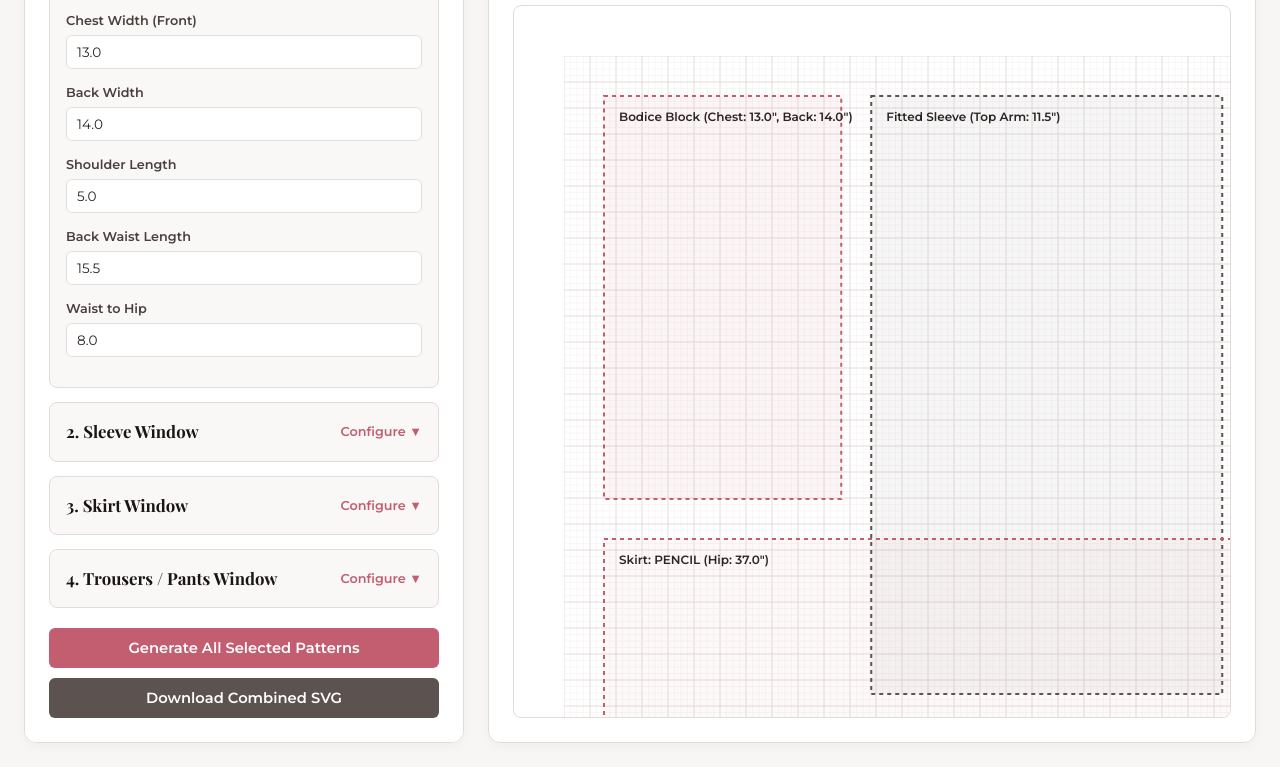
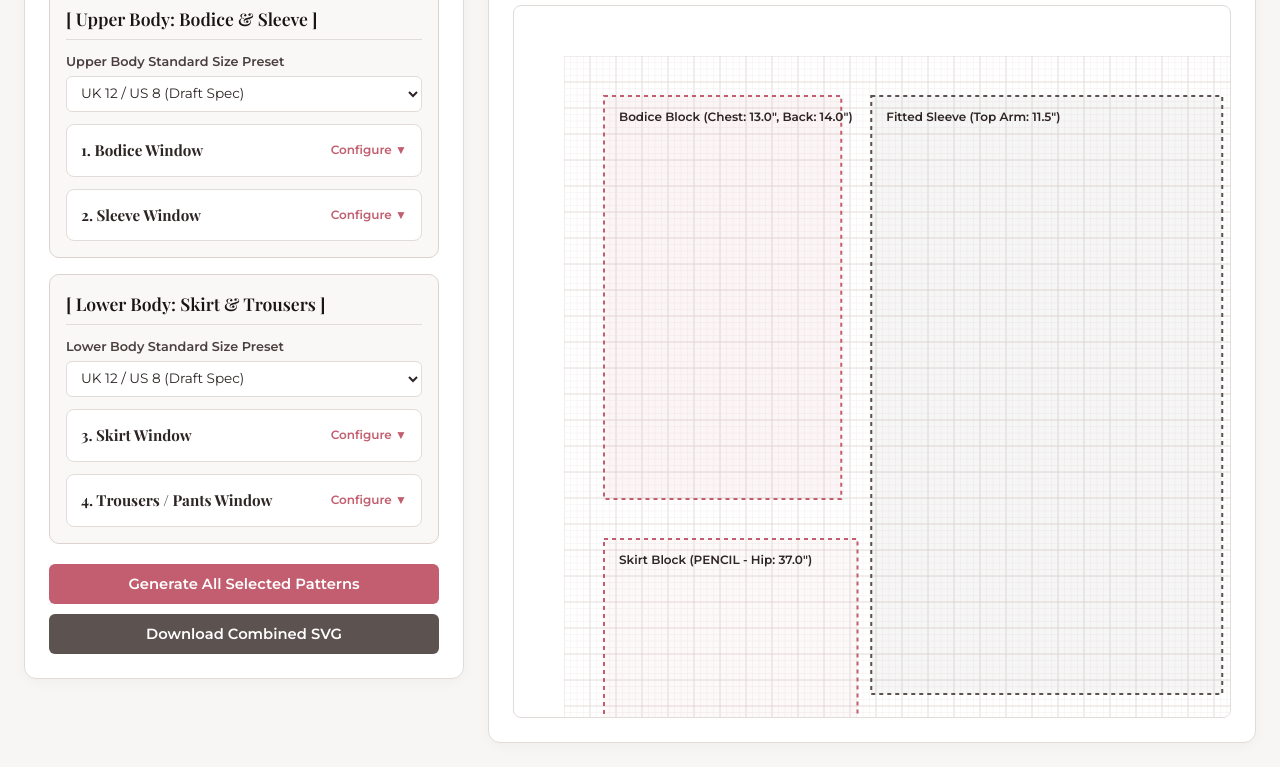
Before and after one commit to lilikid/parametric-pattern-generator, a plain HTML site: page index.html in a window 1280 px wide. Both pictures are taken after a click on the button "Generate All Selected Patterns". Shown: the part 221-988 px from the top of the page. Drawn offline with nearby package versions, Linux system fonts and the light colour scheme; a web font is replaced by a local one.

Commit message:
Update index.html

```diff
--- a/index.html
+++ b/index.html
@@ -119,12 +119,32 @@
             overflow-y: auto;
         }
 
+        .section-bracket {
+            background: #faf8f7;
+            border: 1px solid #dcd3ce;
+            border-radius: 10px;
+            padding: 16px;
+            margin-bottom: 16px;
+        }
+
+        .section-bracket-title {
+            font-family: var(--heading-font);
+            font-size: 1.1rem;
+            color: #1a1514;
+            margin-bottom: 12px;
+            padding-bottom: 6px;
+            border-bottom: 1px solid var(--border-color);
+            display: flex;
+            justify-content: space-between;
+            align-items: center;
+        }
+
         .garment-module {
-            background: #faf8f7;
+            background: #ffffff;
             border: 1px solid var(--border-color);
             border-radius: 8px;
-            margin-bottom: 14px;
-            padding: 16px;
+            margin-bottom: 12px;
+            padding: 14px;
         }
 
         .garment-module-header {
@@ -136,17 +156,17 @@
 
         .garment-module h3 {
             font-family: var(--heading-font);
-            font-size: 1.05rem;
-            color: #1a1514;
+            font-size: 0.95rem;
+            color: #2c2524;
         }
 
         .garment-module-body {
-            margin-top: 14px;
-            padding-top: 14px;
+            margin-top: 12px;
+            padding-top: 12px;
             border-top: 1px dashed var(--border-color);
         }
 
-        .input-section { margin-bottom: 14px; }
+        .input-section { margin-bottom: 12px; }
 
         .input-section label {
             display: block;
@@ -264,9 +284,7 @@
             cursor: grab;
         }
 
-        #svg-scroll-viewport:active {
-            cursor: grabbing;
-        }
+        #svg-scroll-viewport:active { cursor: grabbing; }
 
         #svg-canvas-wrapper {
             position: absolute;
@@ -303,21 +321,16 @@
         <div class="control-panel">
             <h2 style="font-family:var(--heading-font); font-size:1.15rem; margin-bottom:14px;">Pattern Modules</h2>
 
-            <!-- Separate Standard Sizers -->
-            <div class="input-section" style="background:#f4eee9; padding:12px; border-radius:8px; border:1px solid #e0d5d0;">
-                <label for="upperStandardSize" style="color:#2c2524; font-weight:700;">Upper Body Standard Size Selector</label>
-                <select id="upperStandardSize" onchange="applyUpperStandardSize()" style="margin-bottom:10px;">
+            <!-- BRACKET 1: UPPER BODY -->
+            <div class="section-bracket">
+                <div class="section-bracket-title">
+                    <span>[ Upper Body: Bodice & Sleeve ]</span>
+                </div>
+
+                <div class="input-section">
+                    <label for="upperStandardSize">Upper Body Standard Size Preset</label>
+                    <select id="upperStandardSize" onchange="applyUpperStandardSize()">
                         <option value="">-- Custom Upper Sizing --</option>
-                    <option value="uk8">UK 8 / US 4</option>
-                    <option value="uk10">UK 10 / US 6</option>
-                    <option value="uk12" selected>UK 12 / US 8 (Draft Spec)</option>
-                    <option value="uk14">UK 14 / US 10</option>
-                    <option value="uk16">UK 16 / US 12</option>
-                </select>
-
-                <label for="lowerStandardSize" style="color:#2c2524; font-weight:700;">Lower Body Standard Size Selector</label>
-                <select id="lowerStandardSize" onchange="applyLowerStandardSize()">
-                    <option value="">-- Custom Lower Sizing --</option>
                         <option value="uk8">UK 8 / US 4</option>
                         <option value="uk10">UK 10 / US 6</option>
                         <option value="uk12" selected>UK 12 / US 8 (Draft Spec)</option>
@@ -330,9 +343,9 @@
                 <div class="garment-module">
                     <div class="garment-module-header" onclick="toggleModule('bodiceBody')">
                         <h3>1. Bodice Window</h3>
-                    <span style="font-size:0.8rem; font-weight:600; color:var(--primary);">Configure ▼</span>
+                        <span style="font-size:0.75rem; font-weight:600; color:var(--primary);">Configure ▼</span>
                     </div>
-                <div id="bodiceBody" class="garment-module-body">
+                    <div id="bodiceBody" class="garment-module-body" style="display:none;">
                         <div class="input-section">
                             <label for="blockPreset">Fit & Ease Preset</label>
                             <select id="blockPreset" onchange="applyPreset()">
@@ -378,18 +391,14 @@
                             <label for="backNeckToWaist">Back Waist Length</label>
                             <input type="number" id="backNeckToWaist" value="15.5" step="0.25">
                         </div>
-                    <div class="input-section">
-                        <label for="waistToHip">Waist to Hip</label>
-                        <input type="number" id="waistToHip" value="8.0" step="0.25">
-                    </div>
                     </div>
                 </div>
 
                 <!-- 2. SLEEVE WINDOW -->
-            <div class="garment-module">
+                <div class="garment-module" style="margin-bottom:0;">
                     <div class="garment-module-header" onclick="toggleModule('sleeveBody')">
                         <h3>2. Sleeve Window</h3>
-                    <span style="font-size:0.8rem; font-weight:600; color:var(--primary);">Configure ▼</span>
+                        <span style="font-size:0.75rem; font-weight:600; color:var(--primary);">Configure ▼</span>
                     </div>
                     <div id="sleeveBody" class="garment-module-body" style="display:none;">
                         <div class="input-section">
@@ -420,12 +429,31 @@
                         </div>
                     </div>
                 </div>
+            </div>
+
+            <!-- BRACKET 2: LOWER BODY -->
+            <div class="section-bracket">
+                <div class="section-bracket-title">
+                    <span>[ Lower Body: Skirt & Trousers ]</span>
+                </div>
+
+                <div class="input-section">
+                    <label for="lowerStandardSize">Lower Body Standard Size Preset</label>
+                    <select id="lowerStandardSize" onchange="applyLowerStandardSize()">
+                        <option value="">-- Custom Lower Sizing --</option>
+                        <option value="uk8">UK 8 / US 4</option>
+                        <option value="uk10">UK 10 / US 6</option>
+                        <option value="uk12" selected>UK 12 / US 8 (Draft Spec)</option>
+                        <option value="uk14">UK 14 / US 10</option>
+                        <option value="uk16">UK 16 / US 12</option>
+                    </select>
+                </div>
 
                 <!-- 3. SKIRT WINDOW -->
                 <div class="garment-module">
                     <div class="garment-module-header" onclick="toggleModule('skirtBody')">
                         <h3>3. Skirt Window</h3>
-                    <span style="font-size:0.8rem; font-weight:600; color:var(--primary);">Configure ▼</span>
+                        <span style="font-size:0.75rem; font-weight:600; color:var(--primary);">Configure ▼</span>
                     </div>
                     <div id="skirtBody" class="garment-module-body" style="display:none;">
                         <div class="input-section">
@@ -455,18 +483,14 @@
                             <label for="skirtHipLine">Hip Line (Below Waist)</label>
                             <input type="number" id="skirtHipLine" value="8.75" step="0.25">
                         </div>
-                    <div class="input-section">
-                        <label for="skirtYokeLine">Yoke Line (Below Waist)</label>
-                        <input type="number" id="skirtYokeLine" value="6.0" step="0.25">
-                    </div>
                     </div>
                 </div>
 
                 <!-- 4. PANTS WINDOW -->
-            <div class="garment-module">
+                <div class="garment-module" style="margin-bottom:0;">
                     <div class="garment-module-header" onclick="toggleModule('pantsBody')">
                         <h3>4. Trousers / Pants Window</h3>
-                    <span style="font-size:0.8rem; font-weight:600; color:var(--primary);">Configure ▼</span>
+                        <span style="font-size:0.75rem; font-weight:600; color:var(--primary);">Configure ▼</span>
                     </div>
                     <div id="pantsBody" class="garment-module-body" style="display:none;">
                         <div class="input-section">
@@ -494,6 +518,7 @@
                         <div class="input-section">
                             <label for="inseam">Inseam / Total Pant Length</label>
                             <input type="number" id="inseam" value="30.0" step="0.25">
+                        </div>
                     </div>
                 </div>
             </div>
@@ -606,11 +631,11 @@
             if (!size) return;
 
             const sizes = {
-                'uk8':  { hip: 35.0, skirtLen: 26.0, kneeToWst: 22.0, hipLine: 8.25, yoke: 5.5, rise: 10.75, thigh: 21.5, knee: 12.5, inseam: 29.0 },
-                'uk10': { hip: 36.0, skirtLen: 26.5, kneeToWst: 22.5, hipLine: 8.5, yoke: 5.75, rise: 11.0, thigh: 22.25, knee: 13.0, inseam: 29.5 },
-                'uk12': { hip: 37.0, skirtLen: 27.0, kneeToWst: 23.0, hipLine: 8.75, yoke: 6.0, rise: 11.5, thigh: 23.0, knee: 13.5, inseam: 30.0 },
-                'uk14': { hip: 40.0, skirtLen: 27.5, kneeToWst: 23.5, hipLine: 9.0, yoke: 6.25, rise: 12.0, thigh: 24.5, knee: 14.25, inseam: 30.5 },
-                'uk16': { hip: 42.0, skirtLen: 28.0, kneeToWst: 24.0, hipLine: 9.25, yoke: 6.5, rise: 12.5, thigh: 26.0, knee: 15.0, inseam: 31.0 }
+                'uk8':  { hip: 35.0, skirtLen: 26.0, kneeToWst: 22.0, hipLine: 8.25, rise: 10.75, thigh: 21.5, knee: 12.5, inseam: 29.0 },
+                'uk10': { hip: 36.0, skirtLen: 26.5, kneeToWst: 22.5, hipLine: 8.5, rise: 11.0, thigh: 22.25, knee: 13.0, inseam: 29.5 },
+                'uk12': { hip: 37.0, skirtLen: 27.0, kneeToWst: 23.0, hipLine: 8.75, rise: 11.5, thigh: 23.0, knee: 13.5, inseam: 30.0 },
+                'uk14': { hip: 40.0, skirtLen: 27.5, kneeToWst: 23.5, hipLine: 9.0, rise: 12.0, thigh: 24.5, knee: 14.25, inseam: 30.5 },
+                'uk16': { hip: 42.0, skirtLen: 28.0, kneeToWst: 24.0, hipLine: 9.25, rise: 12.5, thigh: 26.0, knee: 15.0, inseam: 31.0 }
             };
 
             const data = sizes[size];
@@ -619,7 +644,6 @@
                 document.getElementById('skirtLength').value = data.skirtLen;
                 document.getElementById('skirtWaistToKnee').value = data.kneeToWst;
                 document.getElementById('skirtHipLine').value = data.hipLine;
-                document.getElementById('skirtYokeLine').value = data.yoke;
                 document.getElementById('pantRise').value = data.rise;
                 document.getElementById('thigh').value = data.thigh;
                 document.getElementById('kneeCirc').value = data.knee;
@@ -685,109 +709,57 @@
                 patternGroup.appendChild(sText);
             }
 
-            cursorY += bHeight + 40;
-
             // 3. Skirt Block (if enabled)
             if (document.getElementById('includeSkirt').value === 'yes') {
-                const skirtStyle = document.getElementById('skirtStyle').value;
-                const sLenVal = parseFloat(document.getElementById('skirtLength').value) * scaleFactor;
-                const hipVal = (parseFloat(document.getElementById('hip').value) + parseFloat(document.getElementById('hipEase').value)) * scaleFactor;
-
-                let sWidth = hipVal;
-                if (skirtStyle === 'full') sWidth = hipVal * 1.5;
-                if (skirtStyle === 'semi') sWidth = hipVal * 1.8;
+                const hipVal = (parseFloat(document.getElementById('hip').value) + parseFloat(document.getElementById('hipEase').value));
+                const skWidth = (hipVal / 4) * scaleFactor;
+                const skLen = parseFloat(document.getElementById('skirtLength').value) * scaleFactor;
+                const skStartY = cursorY + bHeight + 40;
 
                 const skirtRect = document.createElementNS('http://www.w3.org/2000/svg', 'rect');
-                skirtRect.setAttribute('x', cursorX); skirtRect.setAttribute('y', cursorY);
-                skirtRect.setAttribute('width', sWidth); skirtRect.setAttribute('height', sLenVal);
+                skirtRect.setAttribute('x', cursorX); skirtRect.setAttribute('y', skStartY);
+                skirtRect.setAttribute('width', skWidth); skirtRect.setAttribute('height', skLen);
                 skirtRect.setAttribute('fill', 'rgba(194, 94, 111, 0.04)');
                 skirtRect.setAttribute('stroke', '#c25e6f'); skirtRect.setAttribute('stroke-width', '2'); skirtRect.setAttribute('stroke-dasharray', '4');
                 patternGroup.appendChild(skirtRect);
 
                 const skText = document.createElementNS('http://www.w3.org/2000/svg', 'text');
-                skText.setAttribute('x', cursorX + 15); skText.setAttribute('y', cursorY + 25);
+                skText.setAttribute('x', cursorX + 15); skText.setAttribute('y', skStartY + 25);
                 skText.setAttribute('fill', '#2c2524'); skText.setAttribute('font-family', 'Montserrat'); skText.setAttribute('font-size', '12'); skText.setAttribute('font-weight', '600');
-                skText.textContent = `Skirt: ${skirtStyle.toUpperCase()} (Hip: ${document.getElementById('hip').value}")`;
+                skText.textContent = `Skirt Block (${document.getElementById('skirtStyle').value.toUpperCase()} - Hip: ${document.getElementById('hip').value}")`;
                 patternGroup.appendChild(skText);
-
-                cursorY += sLenVal + 40;
             }
 
-            // 4. Pant Block (if enabled)
+            // 4. Trouser Block (if enabled)
             if (document.getElementById('includePant').value === 'yes') {
-                const rise = parseFloat(document.getElementById('pantRise').value);
-                const inseam = parseFloat(document.getElementById('inseam').value);
-                const thighVal = (parseFloat(document.getElementById('thigh').value) + parseFloat(document.getElementById('thighEase').value)) * scaleFactor;
-                const pHeight = (rise + inseam) * scaleFactor;
+                const thighVal = (parseFloat(document.getElementById('thigh').value) + parseFloat(document.getElementById('thighEase').value));
+                const pWidth = (thighVal / 2) * scaleFactor;
+                const pLen = parseFloat(document.getElementById('inseam').value) * scaleFactor;
+                const pStartX = cursorX + bWidth + 30;
+                const pStartY = cursorY + (parseFloat(document.getElementById('sleeveLength').value) * scaleFactor) + 40;
 
                 const pantRect = document.createElementNS('http://www.w3.org/2000/svg', 'rect');
-                pantRect.setAttribute('x', cursorX); pantRect.setAttribute('y', cursorY);
-                pantRect.setAttribute('width', thighVal); pantRect.setAttribute('height', pHeight);
+                pantRect.setAttribute('x', pStartX); pantRect.setAttribute('y', pStartY);
+                pantRect.setAttribute('width', pWidth); pantRect.setAttribute('height', pLen);
                 pantRect.setAttribute('fill', 'rgba(92, 82, 79, 0.04)');
                 pantRect.setAttribute('stroke', '#5c524f'); pantRect.setAttribute('stroke-width', '2'); pantRect.setAttribute('stroke-dasharray', '4');
                 patternGroup.appendChild(pantRect);
 
                 const pText = document.createElementNS('http://www.w3.org/2000/svg', 'text');
-                pText.setAttribute('x', cursorX + 15); pText.setAttribute('y', cursorY + 25);
+                pText.setAttribute('x', pStartX + 15); pText.setAttribute('y', pStartY + 25);
                 pText.setAttribute('fill', '#2c2524'); pText.setAttribute('font-family', 'Montserrat'); pText.setAttribute('font-size', '12'); pText.setAttribute('font-weight', '600');
-                pText.textContent = `Trouser Block (Rise: ${rise}", Inseam: ${inseam}")`;
+                pText.textContent = `Trouser Block (Rise: ${document.getElementById('pantRise').value}")`;
                 patternGroup.appendChild(pText);
             }
         }
 
-        // Advanced Viewport Interactions (Cursor Zoom & Right-Click/Drag Pan)
-        const viewport = document.getElementById('svg-scroll-viewport');
+        function updateTransform() {
             const wrapper = document.getElementById('svg-canvas-wrapper');
-
-        function updateTransform() {
             wrapper.style.transform = `translate(${panX}px, ${panY}px) scale(${currentScale})`;
         }
 
-        viewport.addEventListener('wheel', function(e) {
-            e.preventDefault();
-            const rect = viewport.getBoundingClientRect();
-            const mouseX = e.clientX - rect.left;
-            const mouseY = e.clientY - rect.top;
-
-            const zoomFactor = 1.15;
-            let newScale = e.deltaY < 0 ? currentScale * zoomFactor : currentScale / zoomFactor;
-            newScale = Math.max(0.3, Math.min(4.0, newScale));
-
-            // Zoom around mouse cursor position
-            panX = mouseX - (mouseX - panX) * (newScale / currentScale);
-            panY = mouseY - (mouseY - panY) * (newScale / currentScale);
-            currentScale = newScale;
-
-            updateTransform();
-        }, { passive: false });
-
-        viewport.addEventListener('mousedown', function(e) {
-            if (e.button === 2 || e.button === 0) { // Support right click (2) or left click drag (0)
-                isDragging = true;
-                startMouseX = e.clientX - panX;
-                startMouseY = e.clientY - panY;
-                if (e.button === 2) e.preventDefault();
-            }
-        });
-
-        window.addEventListener('mousemove', function(e) {
-            if (!isDragging) return;
-            panX = e.clientX - startMouseX;
-            panY = e.clientY - startMouseY;
-            updateTransform();
-        });
-
-        window.addEventListener('mouseup', function() {
-            isDragging = false;
-        });
-
-        // Prevent context menu on right click dragging
-        viewport.addEventListener('contextmenu', function(e) {
-            e.preventDefault();
-        });
-
         function adjustZoom(amount) {
-            currentScale = Math.max(0.3, Math.min(4.0, currentScale + amount));
+            currentScale = Math.max(0.3, Math.min(3.0, currentScale + amount));
             updateTransform();
         }
 
@@ -800,18 +772,37 @@
 
         function downloadSVG() {
             const svgEl = document.getElementById('pattern-svg');
-            const svgData = new XMLSerializer().serializeToString(svgEl);
-            const blob = new Blob([svgData], {type: 'image/svg+xml;charset=utf-8'});
+            const serializer = new XMLSerializer();
+            let source = serializer.serializeToString(svgEl);
+            if(!source.match(/^<svg[^>]+xmlns="http\:\/\/www\.w3\.org\/2000\/svg"/)) {
+                source = source.replace(/^<svg/, '<svg xmlns="http://www.w3.org/2000/svg"');
+            }
+            const blob = new Blob([source], {type: "image/svg+xml;charset=utf-8"});
             const url = URL.createObjectURL(blob);
             const a = document.createElement('a');
             a.href = url;
-            a.download = 'lilinora-multi-piece-pattern.svg';
+            a.download = "Lilinora_Atelier_Pattern.svg";
             document.body.appendChild(a);
             a.click();
             document.body.removeChild(a);
         }
 
-        window.onload = function() {
+        const viewport = document.getElementById('svg-scroll-viewport');
+        viewport.addEventListener('mousedown', (e) => {
+            isDragging = true;
+            startMouseX = e.clientX - panX;
+            startMouseY = e.clientY - panY;
+        });
+        window.addEventListener('mousemove', (e) => {
+            if (!isDragging) return;
+            panX = e.clientX - startMouseX;
+            panY = e.clientY - startMouseY;
+            updateTransform();
+        });
+        window.open = () => {};
+        window.addEventListener('mouseup', () => { isDragging = false; });
+
+        window.onload = () => {
             initGrid();
             updateTransform();
         };
```
Lines whose indentation alone changed are shown as unchanged.
